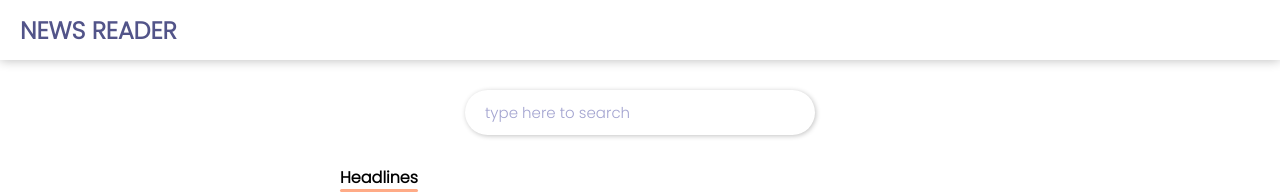
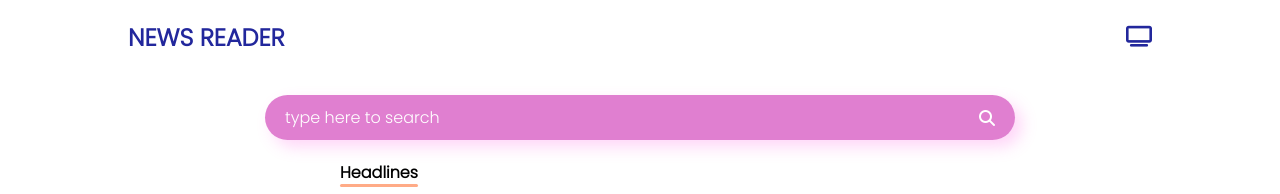
Before and after one commit to niththish/news-reader-app, a React (Create React App) app: page / in a window 1280 px wide. Shown: the top 194 px of the page. Built offline with nearby package versions, Linux system fonts and the light colour scheme; no server answers.

Commit message:
modified navbar and searchbar ui

```diff
--- a/public/index.html
+++ b/public/index.html
@@ -10,6 +10,13 @@
       href="https://fonts.googleapis.com/css2?family=Poppins:wght@300&display=swap"
       rel="stylesheet"
     />
+    <link
+      rel="stylesheet"
+      href="https://cdnjs.cloudflare.com/ajax/libs/font-awesome/6.4.0/css/all.min.css"
+      integrity="sha512-iecdLmaskl7CVkqkXNQ/ZH/XLlvWZOJyj7Yy7tcenmpD1ypASozpmT/E0iPtmFIB46ZmdtAc9eNBvH0H/ZpiBw=="
+      crossorigin="anonymous"
+      referrerpolicy="no-referrer"
+    />
     <title>NEWS READER</title>
   </head>
   <body>
--- a/src/components/Navbar.js
+++ b/src/components/Navbar.js
@@ -4,6 +4,7 @@ const Navbar = () => {
   return (
     <nav>
       <h1>NEWS READER</h1>
+      <i class="fas fa-tv channel-icon"></i>
     </nav>
   );
 };
--- a/src/components/Search.js
+++ b/src/components/Search.js
@@ -12,6 +12,7 @@ const Search = () => {
         placeholder="type here to search"
         onChange={(e) => getNewsData(e.target.value)}
       />
+      <i class="fa fa-search search-icon" aria-hidden="true"></i>
     </div>
   );
 };
--- a/src/context/NewsContext.js
+++ b/src/context/NewsContext.js
@@ -8,6 +8,7 @@ const NewsContext = ({ children }) => {
 
   useEffect(() => {
     const url = `${process.env.REACT_APP_NEWS_API_URL}everything?q=${searchText}&apiKey=${process.env.REACT_APP_NEWS_API_KEY}`;
+    console.log(url);
     const controller = new AbortController();
     const signal = controller.signal;
 
--- a/src/styles/navbar.css
+++ b/src/styles/navbar.css
@@ -1,11 +1,26 @@
 nav {
-  box-shadow: 0px 1px 10px #c3c3c3;
-  height: 60px;
+  height: 75px;
+  margin: 0 auto;
   display: flex;
+  width: 90%;
   align-items: center;
+  justify-content: space-between;
 }
 
 h1 {
-  color: #525489;
-  padding-left: 20px;
+  color: #22279c;
+  font-size: 1.5rem;
+  font-weight: bolder;
 }
+
+.channel-icon {
+  color: #22279c;
+  font-size: 1.3rem;
+  cursor: pointer;
+}
+
+@media screen and (min-width: 768px) {
+  nav {
+    width: 80%;
+  }
+}
--- a/src/styles/search.css
+++ b/src/styles/search.css
@@ -1,25 +1,33 @@
 .search-bar {
-  margin: 30px 0;
+  width: 90%;
+  max-width: 750px;
+  margin: 20px auto;
   display: flex;
-  justify-content: center;
+  justify-content: space-between;
+  align-items: center;
+  background-color: rgba(193, 0, 162, 50%);
+  box-shadow: 7px 7px 15px rgba(255, 93, 229, 25%);
+  border-radius: 50px;
 }
 
 input {
-  width: 90%;
-  max-width: 350px;
-  border-radius: 50px;
+  width: 100%;
   height: 45px;
   padding-left: 20px;
-  font-size: 15px;
-  margin: 0 auto;
+  font-size: 16px;
   border: 0px;
   outline: none;
-  color: #525489;
+  color: #fff;
   font-weight: bold;
-  box-shadow: 1px 1px 5px #c3c3c3;
+  background: none;
 }
 
 input::placeholder {
-  color: #a3a4d0;
+  color: #fff;
   font-weight: 100;
 }
+
+.search-icon {
+  padding-right: 20px;
+  color: #fff;
+}
```
Also changed, not shown: 1 other file (tests, documents, lock files or other folders).
